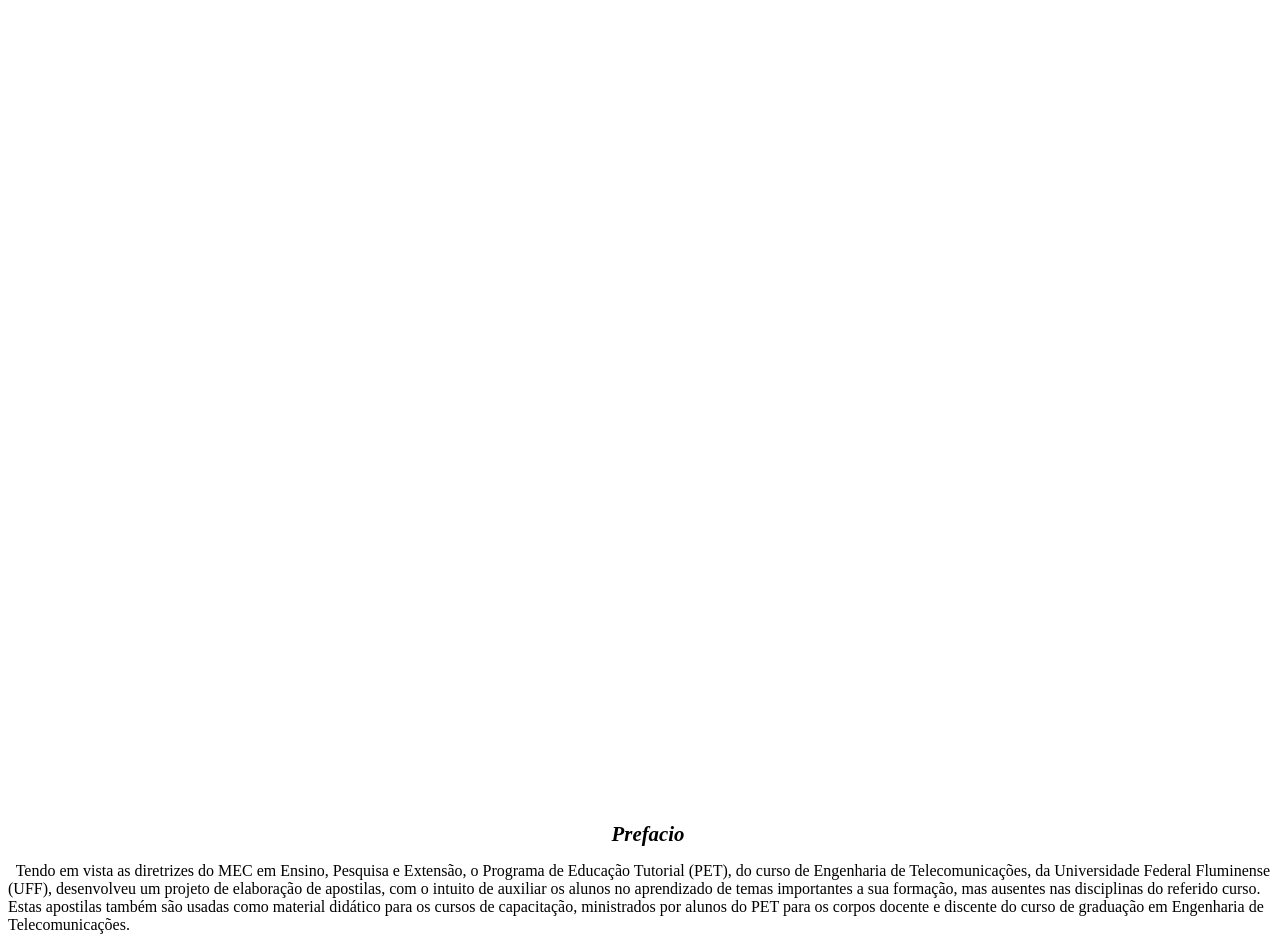
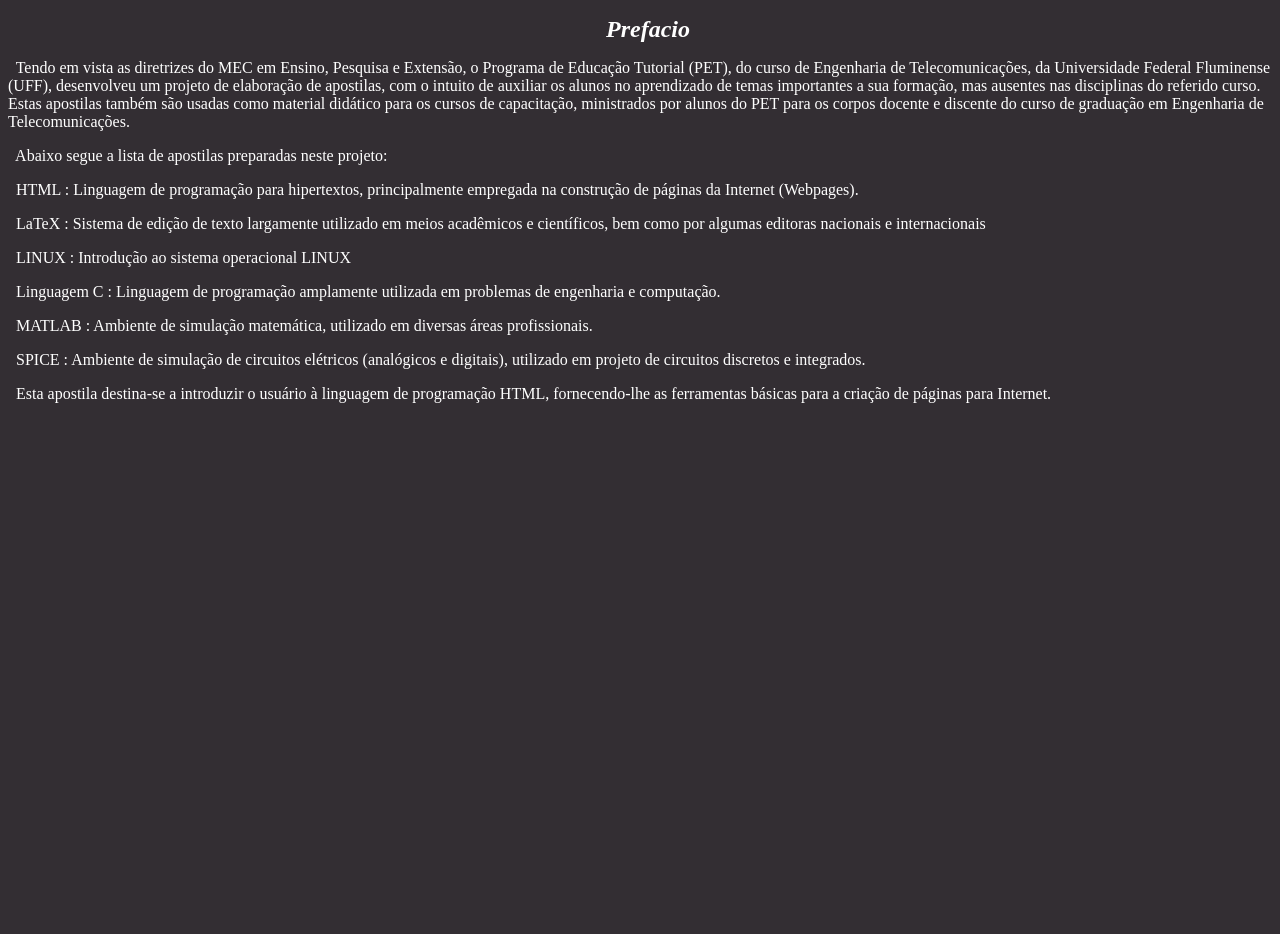
Before and after one commit to KauanRTe/MinhaPrimeiraPag, a plain HTML site: page index.html in a window 1280 px wide. After the commit the page ends 816 px from the top, so only its background shows below. Drawn offline with Linux system fonts and the light colour scheme.

Commit message:
Arrumado

```diff
--- a/index.html
+++ b/index.html
@@ -9,14 +9,49 @@
 </head>
 
 <body>
-  <div class = "Fundo"></div>
   <h1 class = "Titulo">Prefacio</h1>
+
   <p class="Texto">&nbsp Tendo em vista as diretrizes do MEC em Ensino, Pesquisa e Extensão, o
 Programa de Educação Tutorial (PET), do curso de Engenharia de Telecomunicações, da Universidade Federal Fluminense (UFF), desenvolveu um
 projeto de elaboração de apostilas, com o intuito de auxiliar os alunos no
 aprendizado de temas importantes a sua formação, mas ausentes nas disciplinas do referido curso. Estas apostilas também são usadas como material
 didático para os cursos de capacitação, ministrados por alunos do PET para
 os corpos docente e discente do curso de graduação em Engenharia de Telecomunicações.</p>
+
+  <p class="Texto">
+    &nbsp; Abaixo segue a lista de apostilas preparadas neste projeto:
+  </p>
+
+  <p class="Texto">
+    &nbsp; HTML : Linguagem de programação para hipertextos, principalmente empregada na construção de páginas da Internet (Webpages).
+  </p>
+
+  <p class="Texto">
+    &nbsp; LaTeX : Sistema de edição de texto largamente utilizado em meios acadêmicos e científicos, bem como por algumas editoras nacionais e internacionais
+  </p>
+
+  <p class="Texto">
+    &nbsp; LINUX : Introdução ao sistema operacional LINUX
+  </p>
+
+   <p class="Texto">
+    &nbsp; Linguagem C : Linguagem de programação amplamente utilizada em problemas de engenharia e computação.
+
+   <p class="Texto">
+    &nbsp; MATLAB : Ambiente de simulação matemática, utilizado em diversas
+áreas profissionais.
+  </p>
+
+   <p class="Texto">
+    &nbsp; SPICE : Ambiente de simulação de circuitos elétricos (analógicos e digitais),
+utilizado em projeto de circuitos discretos e integrados.
+  </p>
+
+   <p class="Texto">
+    &nbsp; Esta apostila destina-se a introduzir o usuário à linguagem de programação HTML, fornecendo-lhe as ferramentas básicas para a criação de páginas
+para Internet.
+  </p>
+
   <script src="script.js"></script>
   </script>
 </body>
--- a/style.css
+++ b/style.css
@@ -1,15 +1,11 @@
 html, body {
   height: 100%;
   width: 100%;
+  background-color: #332E33;
 }
 
-.Fundo{
-  height: 100%;
-  width: 100%;
-  background-color: #0;
-}
 .Texto{
-  color: #000000;
+  color: #ffffff;
   font-size: 100%;
   font-style: normal;
   font-family: News701 BT;
@@ -17,9 +13,8 @@ html, body {
 
 .Titulo{
   text-align: center;
-  align: ;
-  color: #000000;
-  font-size: 130%;
+  color: #ffffff;
+  font-size: 150%;
   font-style: Italic;
   font-family: News701 BT;
 }
```
